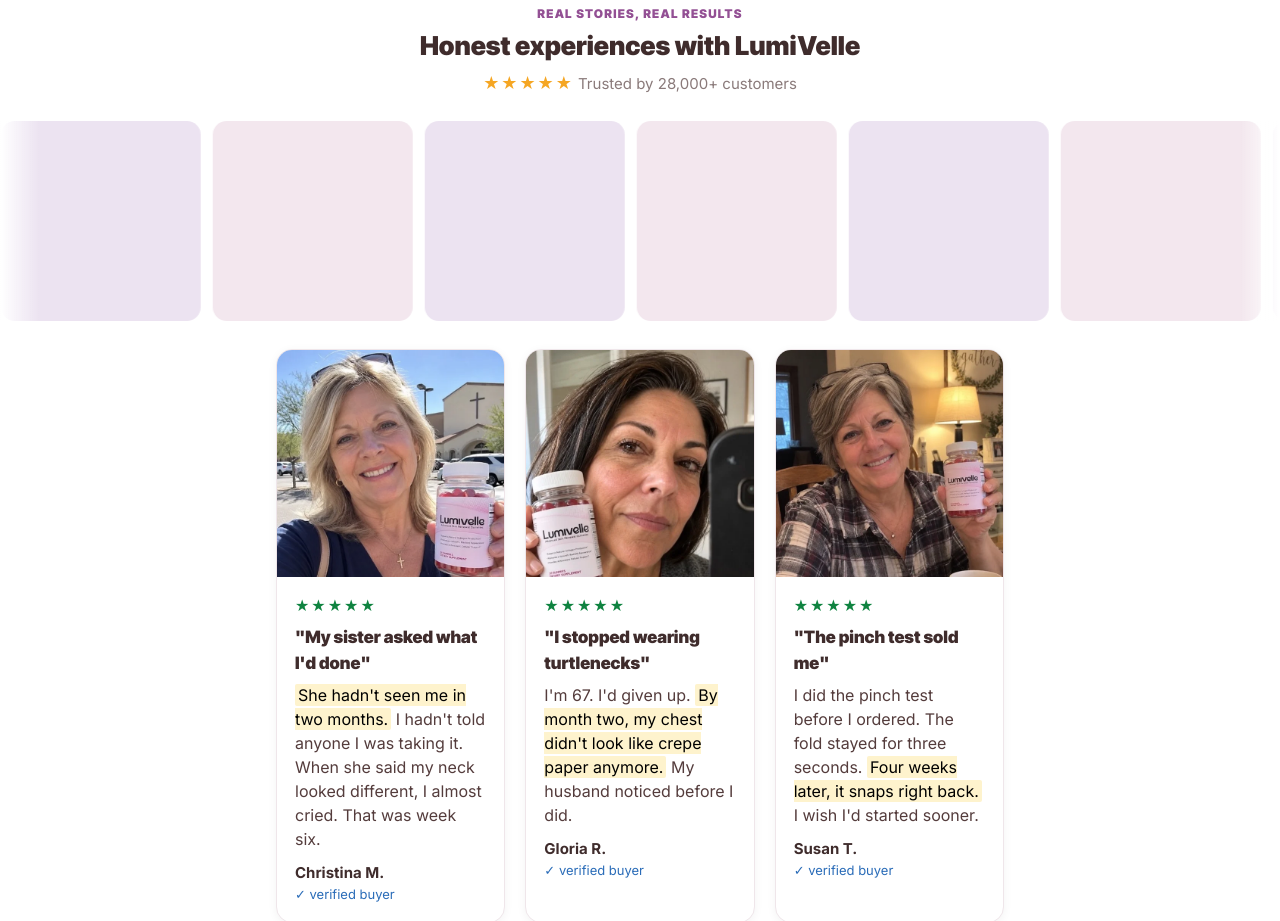
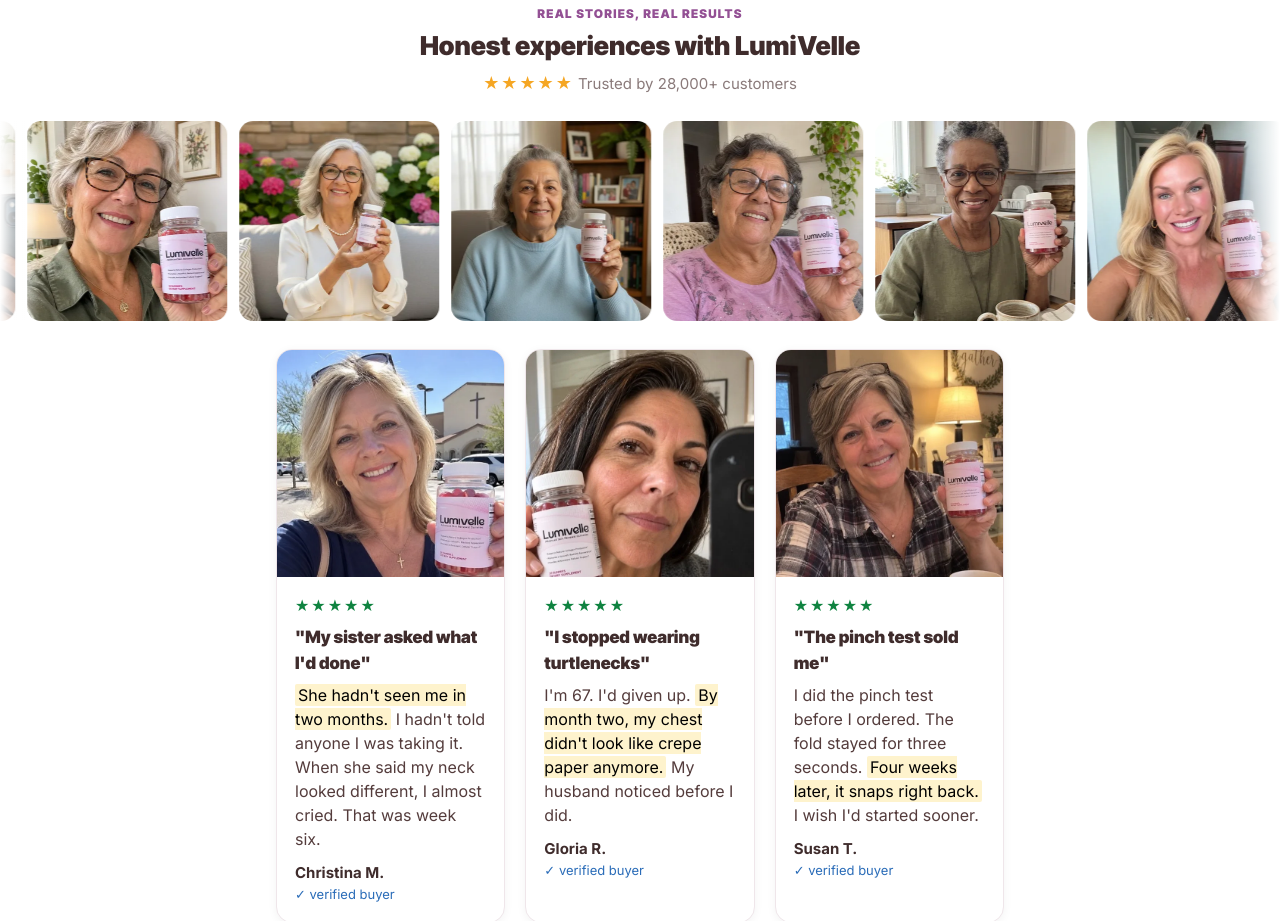
Before and after one commit to gabrielaurellio/lumivelle-news, a plain HTML site: page index.html in a window 1280 px wide. Shown: the part 9740-10661 px from the top of the page. Drawn offline with Linux system fonts and the light colour scheme.

Commit message:
add 7 strip photos to stories section
Convert customer photos to 400x400 WebP thumbnails for the
sliding strip. STRIP array now has 7 entries (>= 6 threshold),
so real photos replace the placeholder squares.

Co-Authored-By: Claude Opus 4.6 <noreply@anthropic.com>

```diff
--- a/index.html
+++ b/index.html
@@ -1170,7 +1170,7 @@
       });
 
       /* -- Stories strip -- */
-      var STRIP = []; // Fill with image paths when ready, e.g. ['img/photo1.webp', ...]
+      var STRIP = ['img/strip-1.webp','img/strip-2.webp','img/strip-3.webp','img/strip-4.webp','img/strip-5.webp','img/strip-6.webp','img/strip-7.webp'];
       var stripEl = document.getElementById('stories-strip');
       if (stripEl) {
         var sqHTML = '';
```
Also changed, not shown: img/strip-1.webp (added), img/strip-2.webp (added), img/strip-3.webp (added), img/strip-4.webp (added), img/strip-5.webp (added), img/strip-6.webp (added), img/strip-7.webp (added).
